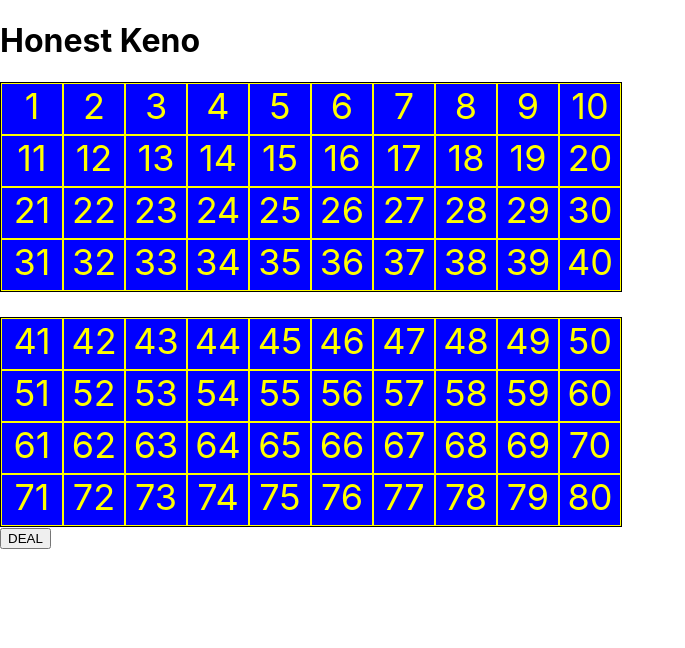
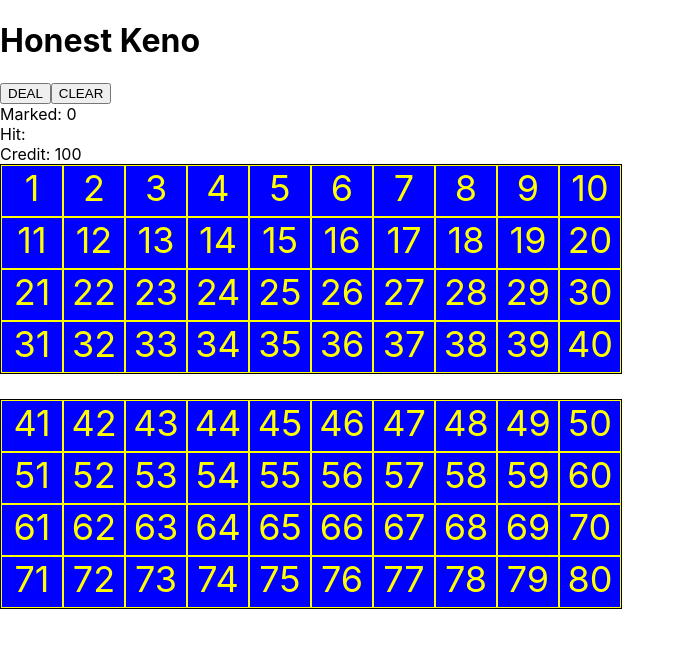
Before and after one commit to AdamMattas/honest_keno, a React (Create React App) app: page / in a window 1280 px wide. Shown: the top 648 px of the page, without its empty margins (0-685 px from the left). Built offline with nearby package versions, Linux system fonts and the light colour scheme.

Commit message:
started adding display for details about gameplay

```diff
--- a/src/App.js
+++ b/src/App.js
@@ -1,6 +1,6 @@
 import React, { Component } from "react";
-import logo from "./logo.svg";
-import Card from "./components/card";
+// import logo from "./logo.svg";
+import Machine from "./components/machine";
 import "./App.css";
 
 class App extends Component {
@@ -8,7 +8,7 @@ class App extends Component {
     return (
       <div>
         <h1>Honest Keno</h1>
-        <Card />
+        <Machine />
       </div>
     );
   }
--- /dev/null
+++ b/src/components/clearButton.jsx
@@ -0,0 +1,10 @@
+import React, { Component } from "react";
+
+class ClearButton extends Component {
+  state = { ready: false };
+  render() {
+    return <button onClick={this.props.clear}>CLEAR</button>;
+  }
+}
+
+export default ClearButton;
--- /dev/null
+++ b/src/components/display.jsx
@@ -0,0 +1,16 @@
+import React, { Component } from "react";
+
+class Display extends Component {
+  state = {};
+  render() {
+    return (
+      <div>
+        <div>Marked: {this.props.marked}</div>
+        <div>Hit: {this.props.hits}</div>
+        <div>Credit: {this.props.credit}</div>
+      </div>
+    );
+  }
+}
+
+export default Display;
--- a/src/components/card.jsx
+++ b/src/components/machine.jsx
@@ -1,15 +1,20 @@
 import React, { Component } from "react";
-import CardBody from "./cardBody";
+import ClearButton from "./clearButton";
 import DealButton from "./dealButton";
+import Display from "./display";
+import SingleCard from "./singleCard";
 import dealer from "./workers/dealer";
 
-class Card extends Component {
+class Machine extends Component {
   state = {
+    random: [],
     numbers: [],
     kenoNumbers: [],
-    playerNumbers: [],
-    bet: 0,
-    random: []
+    marked: [],
+    hitNumbers: [],
+    hit: "",
+    bet: 25,
+    credit: 100
   };
 
   componentDidMount() {
@@ -25,29 +30,29 @@ class Card extends Component {
   };
 
   selectNumber = number => {
-    const playNums = [...this.state.playerNumbers];
-    if (playNums.length < 10) {
+    const marked = [...this.state.marked];
+    if (marked.length < 10) {
       const zeroIndex = number - 1;
       let numbers = [...this.state.kenoNumbers];
       numbers[zeroIndex].selected = true;
 
-      playNums.push(number);
+      marked.push(number);
 
-      this.setState({ kenoNumbers: numbers, playerNumbers: playNums });
+      this.setState({ kenoNumbers: numbers, marked: marked });
     }
   };
 
   deselectNumber = number => {
-    const playNums = [...this.state.playerNumbers];
+    const marked = [...this.state.marked];
     const zeroIndex = number - 1;
-    const index = playNums.indexOf(number);
+    const index = marked.indexOf(number);
     let numbers = [...this.state.kenoNumbers];
 
-    playNums.splice(index, 1);
+    marked.splice(index, 1);
 
     numbers[zeroIndex].selected = false;
 
-    this.setState({ kenoNumbers: numbers, playerNumbers: playNums });
+    this.setState({ kenoNumbers: numbers, marked: marked });
   };
 
   initDeal = () => {
@@ -66,21 +71,38 @@ class Card extends Component {
 
   deal = numbers => {
     const random = dealer.deal();
-    console.log("DEAL!");
-    const hits = dealer.compareNumbers(random, this.state.playerNumbers);
+    const hits = dealer.compareNumbers(random, this.state.marked);
     const kenoNumbers = dealer.setStatus(random, hits, numbers);
 
-    this.setState({ kenoNumbers, random });
+    this.setState({ kenoNumbers, random, hit: hits.length });
+  };
+
+  clearSingleCard = () => {
+    const marked = [];
+    let kenoNumbers = [...this.state.kenoNumbers];
+
+    kenoNumbers.forEach(num => {
+      const zeroIndex = num.number - 1;
+      kenoNumbers[zeroIndex].active = false;
+      kenoNumbers[zeroIndex].hit = false;
+      kenoNumbers[zeroIndex].selected = false;
+    });
+    console.log("CLEAR!");
+    this.setState({ kenoNumbers, marked });
   };
 
   render() {
+    const { marked, hit, credit } = this.state;
+
     return (
       <React.Fragment>
-        <CardBody data={this.state.kenoNumbers} numSelect={this.numClick} />
         <DealButton deal={this.initDeal} />
+        <ClearButton clear={this.clearSingleCard} />
+        <Display marked={marked.length} hits={hit} credit={credit} />
+        <SingleCard data={this.state.kenoNumbers} numSelect={this.numClick} />
       </React.Fragment>
     );
   }
 }
 
-export default Card;
+export default Machine;
--- a/src/components/cardBody.jsx
+++ b/src/components/singleCard.jsx
@@ -1,6 +1,6 @@
 import React, { Component } from "react";
 
-class CardBody extends Component {
+class SingleCard extends Component {
   splitNumbers = () => {
     let section = {
       top: [],
@@ -62,4 +62,4 @@ class CardBody extends Component {
   }
 }
 
-export default CardBody;
+export default SingleCard;
```
